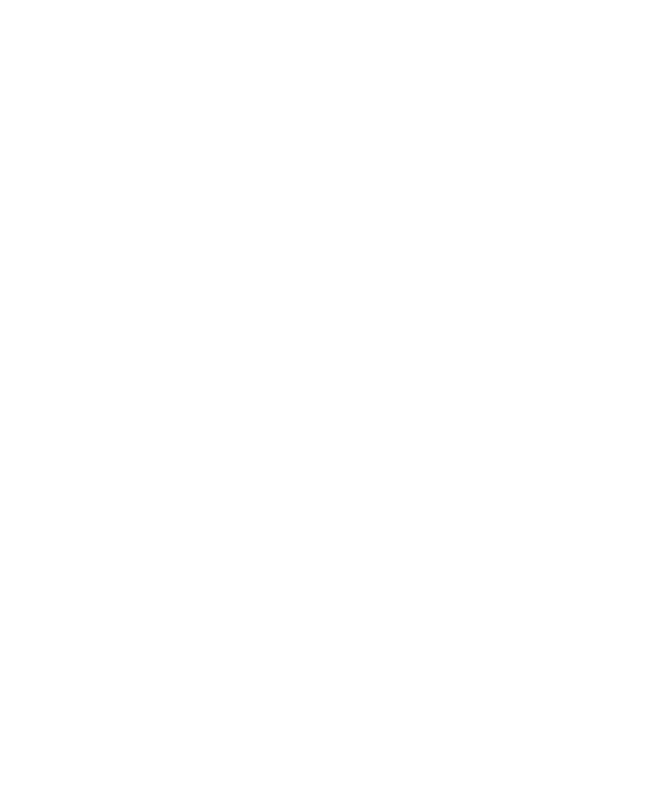
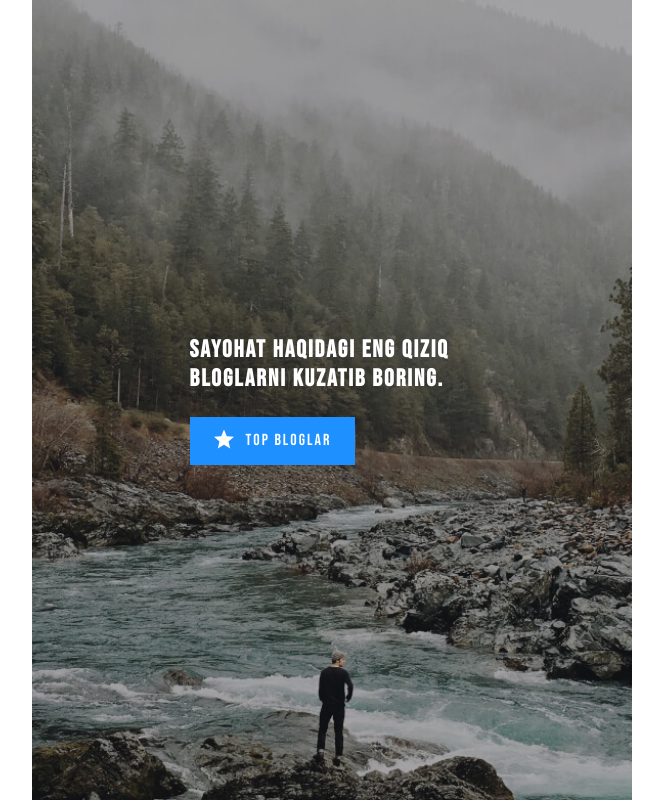
Before and after one commit to devGiyosiddin/articles, a plain HTML site: page index.html in a window 1280 px wide. Shown: the whole page, without its empty margins (8-671 px from the left). Drawn offline with Linux system fonts and the light colour scheme.

Commit message:
Add left main-content

```diff
--- a/css/style.css
+++ b/css/style.css
@@ -17,11 +17,12 @@ body {
   flex-direction: column;
   font-family: "Arial";
   font-size: 16px;
-  line-height: 1.5px;
+  line-height: 1.5;
   color: #222;
   padding: 0;
   margin: 0;
   background-color: #fff;
+  text-transform: uppercase;
 }
 
 img {
@@ -42,4 +43,81 @@ img {
 /* MAIN-CONTENT */
 .main-content{
   flex-grow: 1;
+  display: flex;
+  flex-direction: column;}
+
+/* GLOBAL-WRAPPER */
+.global-wrapper {
+  display: flex;
+  flex-grow: 1;
+  width: 100%;
+  max-width: 1200px;
+  margin-left: auto;
+  margin-right: auto;
 }
+
+.hero {
+  display: flex;
+  justify-content: center;
+  align-items: center;
+  width: 100%;
+  max-width: 600px;
+  background-image: url("../img/left-bg.jpg");
+  background-repeat: no-repeat;
+  background-size: cover;
+  background-position: center bottom;
+}
+.hero-content {
+  max-width: 285px;
+}
+.hero-heading{
+  margin-top: 0;
+  font-family: 'Bebas Neue', sans-serif;
+  font-weight: 400px;
+  font-size: 24px;
+  letter-spacing: 2px;
+  line-height: normal;
+  margin-bottom: 24px;
+  color: #fff;
+}
+.hero-link {
+  display: inline-block;
+  text-decoration: none;
+}
+.hero-link-inner {
+  display: flex;
+  padding: 12px 24px;
+  background-color: #1E90FF;
+}
+.hero-link-inner::before{
+  width: 20px;
+  height: 20px;
+  content: "";
+  margin-right: 12px;
+  background-image: url("../img/icon-star.svg");
+  background-repeat: no-repeat;
+  background-size: contain;
+  background-position: center center;
+}
+
+.hero-link-text {
+  font-family: 'Bebas Neue', sans-serif;
+  font-weight: 400px;
+  letter-spacing: 2px;
+  font-size: 16px;
+  line-height: 24px;
+  color: #fff;
+}
+
+/* RETINA-BG */
+@media
+only screen and (-webkit-min-device-pixel-ratio: 2),
+only screen and (   min--moz-device-pixel-ratio: 2),
+only screen and (     -o-min-device-pixel-ratio: 2/1),
+only screen and (        min-device-pixel-ratio: 2),
+only screen and (                min-resolution: 192dpi),
+only screen and (                min-resolution: 2dppx) {
+  .hero{
+    background-image: url("../img/left-bg@2x.jpg");
+  }
+}
--- a/index.html
+++ b/index.html
@@ -1,16 +1,37 @@
 <!DOCTYPE html>
-<html lang="en">
+<html lang="uz">
 <head>
   <meta charset="UTF-8">
   <meta name="viewport" content="width=device-width, initial-scale=1.0">
-  <title>Project</title>
+  <title>Articles</title>
+
+  <!-- FONTS -->
+  <link rel="preconnect" href="https://fonts.googleapis.com">
+  <link rel="preconnect" href="https://fonts.gstatic.com" crossorigin>
+  <link href="https://fonts.googleapis.com/css2?family=Bebas+Neue&family=Roboto+Condensed:wght@400;700&display=swap" rel="stylesheet">
 
   <!-- STYLES -->
   <link rel="stylesheet" href="css/normalize.css">
   <link rel="stylesheet" href="css/style.css">
 </head>
 <body>
+  <main class="main-content">
+    <div class="global-wrapper">
+
+      <!-- HERO -->
+      <div class="hero">
+        <div class="hero-content">
+          <h1 class="hero-heading">Sayohat haqidagi eng qiziq bloglarni kuzatib boring.</h1>
+          <a href="" class="hero-link">
+            <span class="hero-link-inner">
+              <span class="hero-link-text">Top bloglar</span>
+            </span>
+          </a>
+        </div>
+      </div>
+    </div>
+  </main>
+
   <script src="js/main.js"></script>
 </body>
-
 </html>
```
Also changed, not shown: img/icon-star.svg (added), img/left-bg.jpg (added), img/left-bg@2x.jpg (added).
